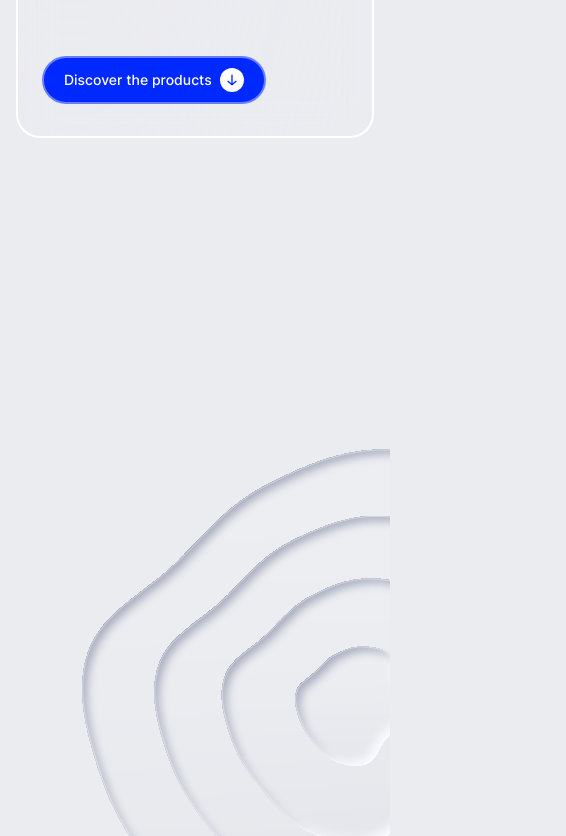
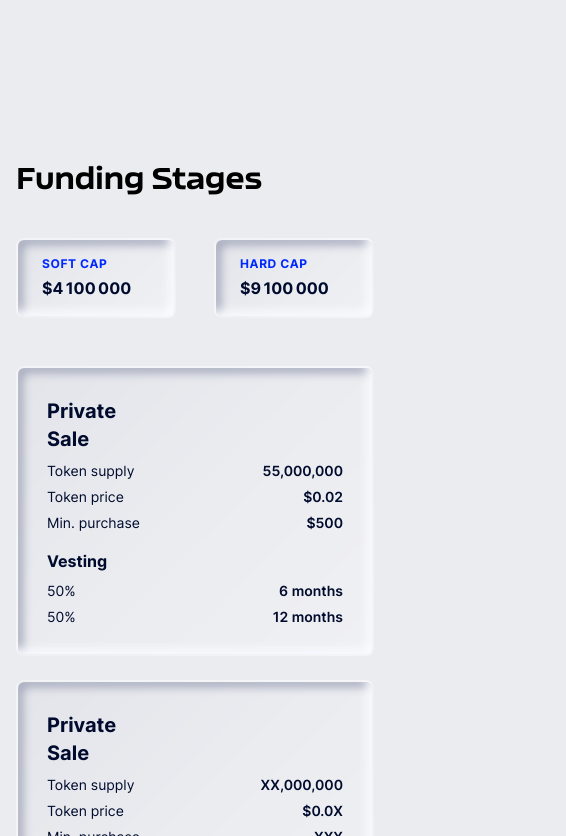
Before and after one commit to cardashift/landing, a React (Create React App) app: page / in a window 390 px wide. Shown: the part 2096-2932 px from the top of the page, 566 px wide, since content can reach past the window. Built offline with nearby package versions, Linux system fonts and the light colour scheme.

Commit message:
fix: fix roadmap section in reponsive version

```diff
--- a/src/App.css
+++ b/src/App.css
@@ -12,12 +12,15 @@
     animation: App-logo-spin infinite 20s linear;
   }
 }
-.profileImg{
+
+.profileImg {
   background: linear-gradient(180deg, rgba(0, 0, 0, 0) 34.8%, rgba(0, 0, 0, 0.7) 100%);
 }
-.profile{
+
+.profile {
   filter: drop-shadow(-10px -10px 20px #FAFBFF) drop-shadow(0px 0px 20px #A6ABBD)
 }
+
 .App-header {
   background-color: #282c34;
   min-height: 100vh;
@@ -51,3 +54,11 @@
     transform: rotate(360deg);
   }
 }
+
+.-translate-y-28 {
+  transform: translateY(-28rem);
+}
+
+.transform-none {
+  transform: translateY(0) !important
+}
--- a/src/components/FundingBlock.js
+++ b/src/components/FundingBlock.js
@@ -11,8 +11,8 @@ function FundingBlock({
 }) {
   return (
     <div
-      style={{ width: 411, height: 288 }}
-      className=" h-44 p-5 rounded-lg border-white border-opacity-40 border-2 shadow-sm bg-button-orange-gradien bg-grayLight bg-blend-soft-light"
+      // style={{ width: 411, height: 288 }}
+      className="mb-6 sm:mb-0 min-h-72 w-full sm:w-410 p-5 rounded-lg border-white border-opacity-40 border-2 shadow-sm bg-button-orange-gradien bg-grayLight bg-blend-soft-light"
     >
       <table
         className="table-auto border-separate"
--- a/src/components/FundingCap.js
+++ b/src/components/FundingCap.js
@@ -2,7 +2,7 @@ import React from 'react'
 
 function FundingCap({ topTitle, pricing }) {
   return (
-    <div className="w-48 flex flex-col border-2 rounded-lg border-white shadow-sm bg-button-orange-gradien bg-grayLight bg-blend-soft-light py-4 px-6 border-opacity-40 ">
+    <div className="w-160 sm:w-52 sm:ml-6 flex flex-col border-2 rounded-lg border-white shadow-sm bg-button-orange-gradien bg-grayLight bg-blend-soft-light py-4 px-6 border-opacity-40 ">
       <span className="text-blue uppercase font-Inter font-bold text-xs tracking-wider mb-1">
         {topTitle}
       </span>
--- a/src/components/RoadMapCard.js
+++ b/src/components/RoadMapCard.js
@@ -9,7 +9,7 @@ function RoadMapCard({
   stateList,
 }) {
   return (
-    <div className="relative px-6 pb-6 pt-2 w-1/3 rounded-lg border-white border-opacity-40 border-2 shadow-sm bg-button-orange-gradien bg-grayLight bg-blend-soft-light">
+    <div className="w-full mb-6 sm:mb-0 relative px-6 pb-6 pt-2 sm:w-1/3 rounded-lg border-white border-opacity-40 border-2 shadow-sm bg-button-orange-gradien bg-grayLight bg-blend-soft-light">
       <div
         style={{ width: 'calc(100% - 20px' }}
         className={classnames(
--- a/src/sections/CardsAbout.js
+++ b/src/sections/CardsAbout.js
@@ -11,7 +11,7 @@ function CardsAbout() {
         <div className="flex items-center ">
           <div className="relative">
             <GlassCard
-              className="md:w-50 px-6 py-8 md:p-16 mt-0 md:my-48 bg-impact-gradient  backdrop-filter backdrop-blur-20 border-2 border-solid border-white"
+              className="md:w-5/7 px-6 py-8 md:p-16 mt-0 md:my-48 bg-impact-gradient  backdrop-filter backdrop-blur-20 border-2 border-solid border-white"
               topTitle="Impact or profit?"
               title="Reaching sustainability while being profitable is a big hurdle for
         change makers"
@@ -28,18 +28,18 @@ function CardsAbout() {
           </div>
           <img
             src="/images/Big Bubble 2.png"
-            className="absolute right-2 w-28 h-28"
+            className="absolute hidden sm:block right-2 w-28 h-28"
           />
           <img
-            src="/images/Bigest bubble 1.png"
-            className="w-28 h-28"
+            src="/images/Bigest  bubble 1.png"
+            className="w-28 h-28 hidden sm:block"
             style={{ transform: 'translate(-20px, 300px)' }}
           />
         </div>
 
         <br />
         <GlassCard
-          className="md:w-50 px-6 py-8 md:p-16 mb-52 self-end bg-impact-gradient backdrop-filter backdrop-blur-20 border-2 border-solid border-white"
+          className="md:w-5/7 px-6 py-8 md:p-16 mb-52 self-end bg-impact-gradient backdrop-filter backdrop-blur-20 border-2 border-solid border-white"
           topTitle="About Cardashift"
           title="Empowering the visionary ventures that will create
         a sustainable future"
--- a/src/sections/FundingStages.js
+++ b/src/sections/FundingStages.js
@@ -6,17 +6,17 @@ import FundingCap from '../components/FundingCap'
 
 function FundingStages() {
   return (
-    <div className="hidden md:flex flex-col ">
-      <div className="flex justify-between items-center">
-        <p className="font-Nizzoli font-black text-3xl text-black">
+    <div className=" md:flex flex-col ">
+      <div className="flex flex-wrap justify-between items-center">
+        <p className="font-Nizzoli font-black text-3xl text-black mb-10 sm:mb-0">
           Funding Stages
         </p>
-        <div className="flex justify-between" style={{ width: 411 }}>
+        <div className="w-410  flex justify-between">
           <FundingCap topTitle={'SOFT CAP'} pricing={'$4 100 000'} />
           <FundingCap topTitle={'HARD CAP'} pricing={'$9 100 000'} />
         </div>
       </div>
-      <div className="flex justify-between my-12">
+      <div className="flex justify-between flex-wrap  md:flex-nowrap  my-12">
         <FundingBlock
           firstPrice="55,000,000"
           secondPrice="$0.02"
@@ -39,10 +39,12 @@ function FundingStages() {
           firstLeftTd="100% at TGE"
         />
       </div>
-      <Button className="shadow bg-gradient-to-br self-center mt-8 bg-blue hover:bg-colorBlueHover text-white font-medium text-base h-14 tracking-wide">
-        Pre-register to the ico
-        <ArrowIcon className="ml-2" color="blue" />
-      </Button>
+      <div className="flex justify-center w-full md:justify-start">
+        <Button className="shadow bg-gradient-to-br self-center md:mt-8 bg-blue hover:bg-colorBlueHover text-white font-medium text-base h-14 tracking-wide">
+          Pre-register to the ico
+          <ArrowIcon className="ml-2" color="blue" />
+        </Button>
+      </div>
     </div>
   )
 }
--- a/src/sections/Roadmap.js
+++ b/src/sections/Roadmap.js
@@ -6,14 +6,17 @@ import { Element } from 'react-scroll'
 function Roadmap() {
   return (
     <Element name={'Roadmap'}>
-      <img className="absolute right-0" src="/images/right-semiCloud.svg" />
-      <div className="hidden md:block h-full" style={{ paddingTop: 520 }}>
+      <img
+        className="absolute -right-44 sm:right-0 -z-1 -translate-y-28 sm:transform-none sm:z-1"
+        src="/images/right-semiCloud.svg"
+      />
+      <div className=" md:block h-full mt-28 sm:mt-0 sm:pt-5xl">
         <TitleContainer
           topTitle="Milestones"
           title="Cardashift roadmap"
           classnametitle="text-5xl font-black mt-3"
         />
-        <div className="flex justify-between gap-6 mt-20">
+        <div className="flex justify-between flex-wrap md:flex-nowrap gap-6 mt-20">
           <RoadMapCard
             stateList={true}
             classnametitle="font-Inter font-normal text-lg"
--- a/tailwind.config.js
+++ b/tailwind.config.js
@@ -3,6 +3,7 @@ module.exports = {
   darkMode: false, // or 'media' or 'class'
   theme: {
     screens: {
+      xs: '375px',
       sm: '768px',
       md: '960px',
       lg: '1440px',
@@ -25,9 +26,16 @@ module.exports = {
         lg: '56px',
         xl: '5rem',
         '2xl': '6rem',
+        '5xl': '32rem',
       },
     },
     extend: {
+      inset: {
+        11: '11rem',
+      },
+      translate: {
+        '4/7': '57.1428571%',
+      },
       dropShadow: {
         'first-shadow': '-10px -10px 20px #FAFBFF',
         'second-shadow': '10px 10px 20px #A6ABBD',
@@ -52,6 +60,9 @@ module.exports = {
       width: {
         50: '50rem',
         519: '519px',
+        '5/7': '70%',
+        410: '410px',
+        160: '160px',
       },
       maxWidth: {
         252: '252px',
@@ -102,6 +113,7 @@ module.exports = {
         62: '62px',
       },
     },
+
     fontFamily: {
       NizzoliAlt: 'NizzoliAlt',
       Inter: 'Inter',
@@ -119,6 +131,7 @@ module.exports = {
       2: 2,
     },
   },
+
   variants: {
     extend: { borderWidth: ['hover'] },
   },
```
